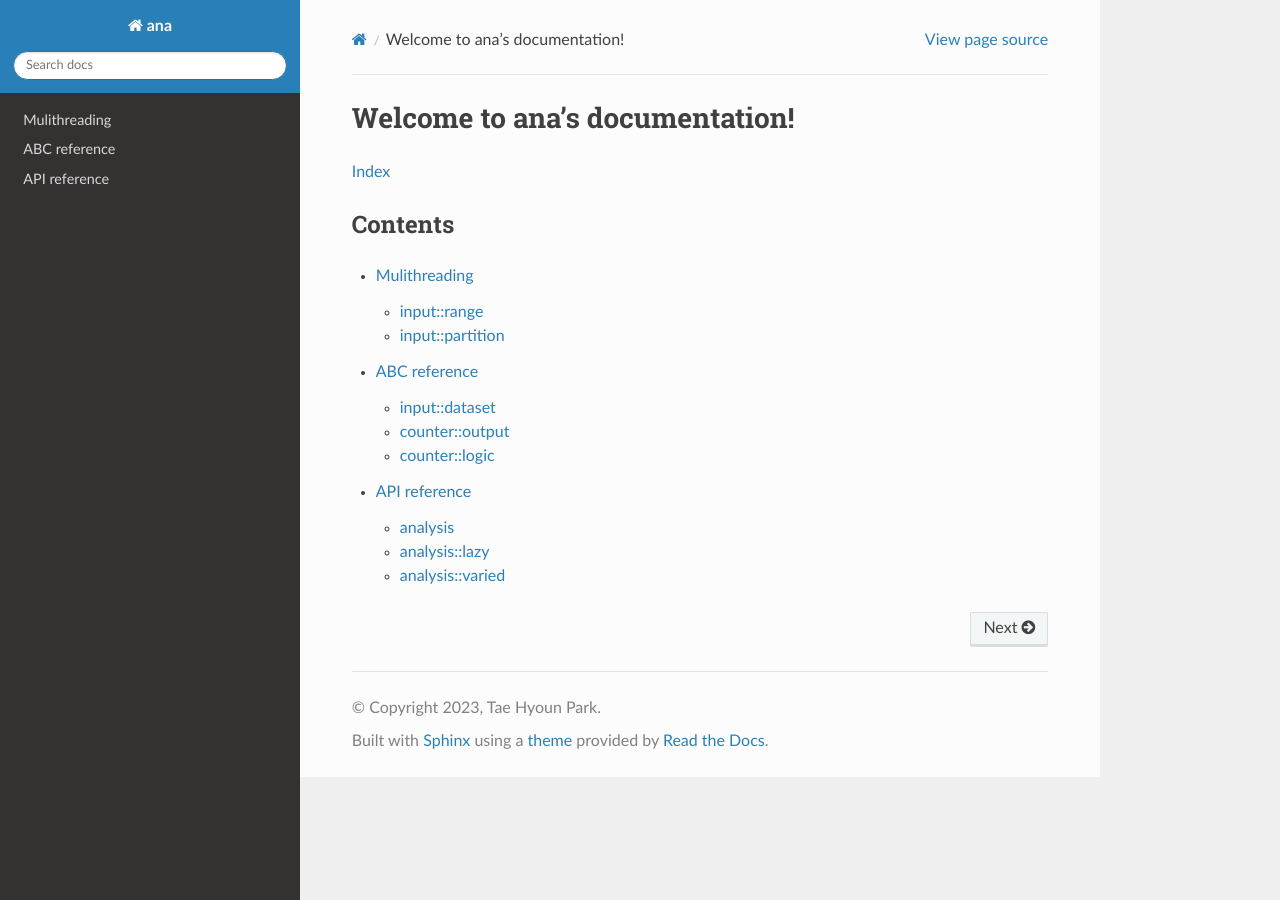
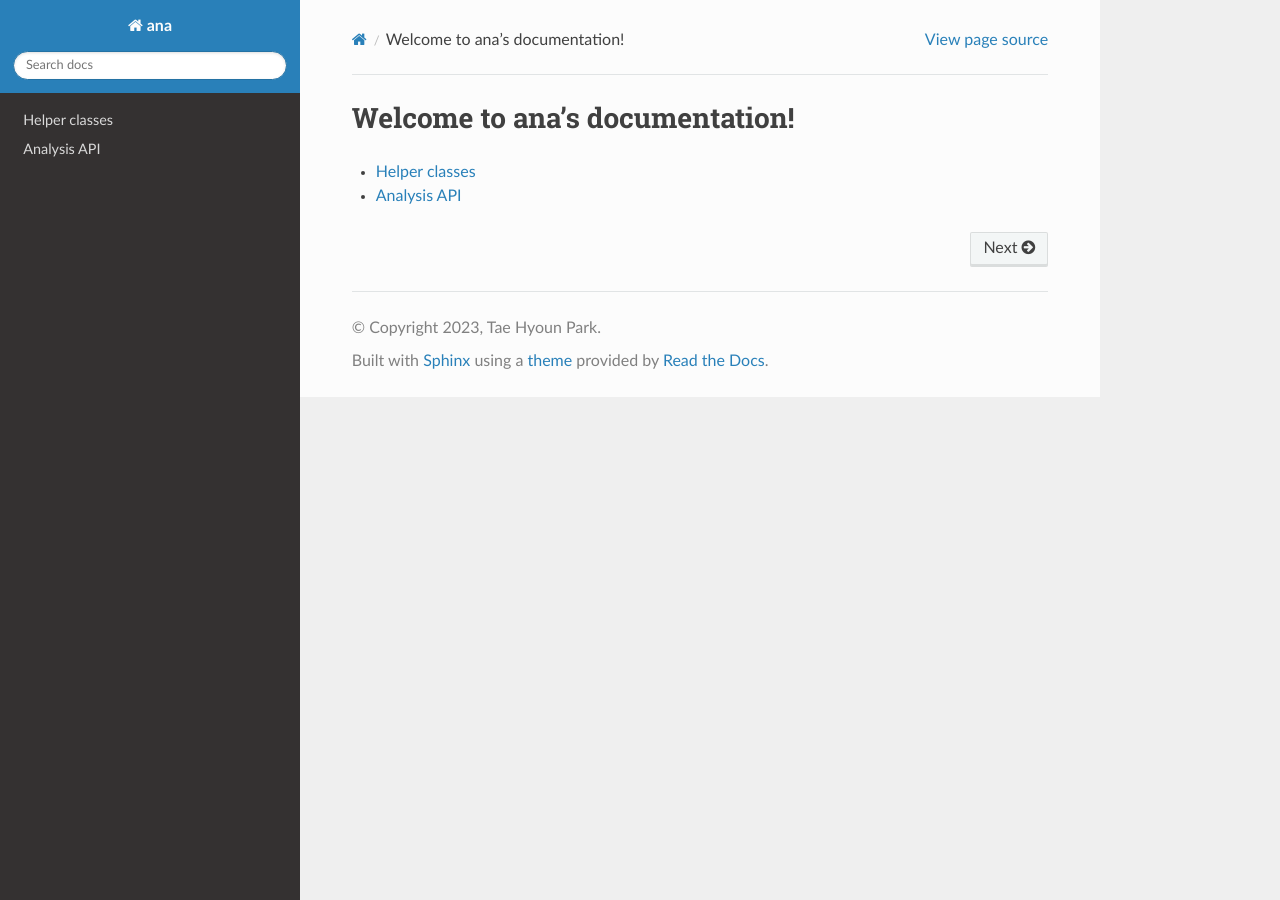
Before and after one commit to taehyounpark/queryosity, a Sphinx documentation site: the page built from docs/index.rst, in a window 1280 px wide. Built offline with Sphinx 7.4.7 and the Read the Docs theme 2.0.0, drawn with Linux system fonts in a browser that asks for light colours; pages that are not in the unit, such as notebooks, are missing from menus.

Commit message:
Documentation

```diff
--- a/docs/abcs.rst
+++ /dev/null
@@ -1,9 +0,0 @@
-ABC reference
-=============
-
-.. toctree::
-   :maxdepth: 4
-
-   input_dataset
-   counter_output
-   counter_logic
--- a/docs/api.rst
+++ b/docs/analysis_api.rst
@@ -1,4 +1,4 @@
-API reference
+Analysis API
 =============
 
 .. toctree::
--- /dev/null
+++ b/docs/column_definition.rst
@@ -0,0 +1,5 @@
+column::definition
+--------------
+
+.. doxygenclass:: ana::column::definition
+   :members:
--- /dev/null
+++ b/docs/dataset_input.rst
@@ -0,0 +1,5 @@
+dataset::input
+--------------
+
+.. doxygenclass:: ana::dataset::input
+   :members:
--- /dev/null
+++ b/docs/dataset_partition.rst
@@ -0,0 +1,5 @@
+dataset::partition
+--------------
+
+.. doxygenstruct:: ana::dataset::partition
+   :members:
--- /dev/null
+++ b/docs/dataset_range.rst
@@ -0,0 +1,5 @@
+dataset::range
+--------------
+
+.. doxygenstruct:: ana::dataset::range
+   :members:
--- /dev/null
+++ b/docs/helper_classes.rst
@@ -0,0 +1,12 @@
+Helper classes
+===============
+
+.. toctree::
+  :maxdepth: 2
+
+  dataset_input
+  dataset_reader
+  column_reader
+  column_definition
+  counter_output
+  counter_logic
--- a/docs/index.rst
+++ b/docs/index.rst
@@ -7,17 +7,7 @@ Welcome to ana's documentation!
 =======================================
 
 .. toctree::
-   :maxdepth: 2
-   :caption: Contents:
+   :maxdepth: 1
 
-:ref:`genindex`
-
-Contents
---------
-
-.. toctree::
-   :maxdepth: 2
-
-   multithreading
-   abcs
-   api
+   helper_classes
+   analysis_api
--- a/docs/input_dataset.rst
+++ /dev/null
@@ -1,5 +0,0 @@
-input::dataset
---------------
-
-.. doxygenclass:: ana::input::dataset
-   :members:
--- a/docs/input_partition.rst
+++ /dev/null
@@ -1,5 +0,0 @@
-input::partition
---------------
-
-.. doxygenstruct:: ana::input::partition
-   :members:
--- a/docs/input_range.rst
+++ /dev/null
@@ -1,5 +0,0 @@
-input::range
---------------
-
-.. doxygenstruct:: ana::input::range
-   :members:
--- a/docs/multithreading.rst
+++ /dev/null
@@ -1,11 +0,0 @@
-Mulithreading
-=============
-
-
-.. toctree::
-  :maxdepth: 4
-
-  multithread
-  input_range
-  input_partition
-  concurrent
```
Also changed, not shown: docs/column_reader.rst (renamed from docs/reader.rst), docs/constant.rst (deleted), docs/cut.rst (deleted), docs/definition.rst (deleted), docs/representation.rst (deleted), docs/selection.rst (deleted), 1 other file.
